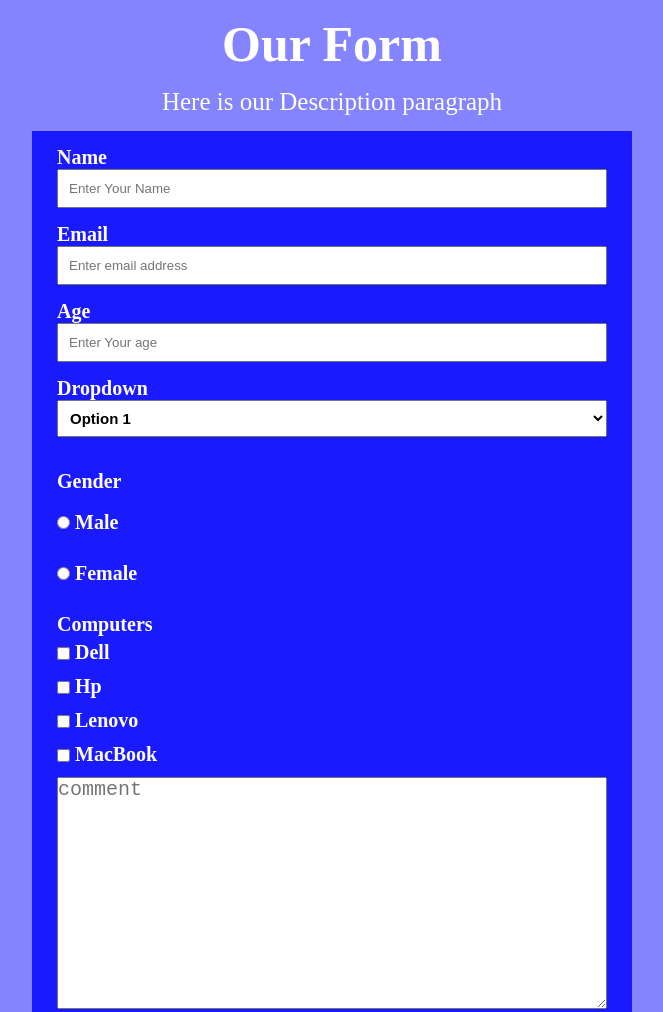
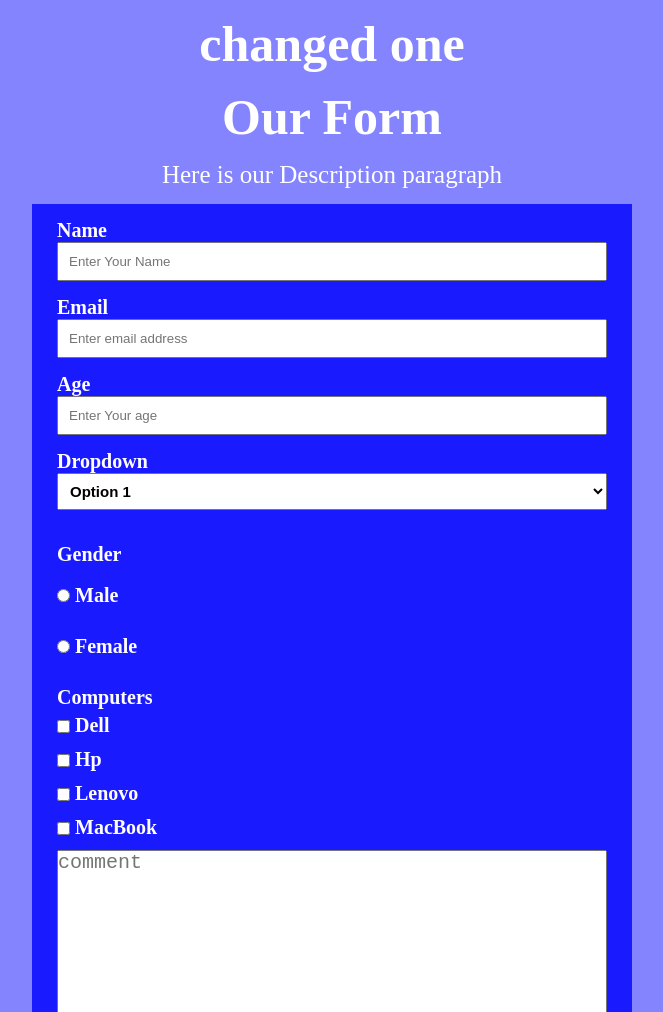
Before and after one commit to fpsapc/SurveyFormwithEsmael, a plain HTML site: page index.html in a window 1280 px wide. Shown: the top 1012 px of the page, without its empty margins (308-971 px from the left). Drawn offline with Linux system fonts and the light colour scheme.

Commit message:
my check

```diff
--- a/index.html
+++ b/index.html
@@ -10,6 +10,7 @@
 </head>
 
 <body>
+    <h1>changed one</h1>
     <!-- First point -->
     <h1 id="title">Our Form</h1>
     <!-- Second point -->
```
